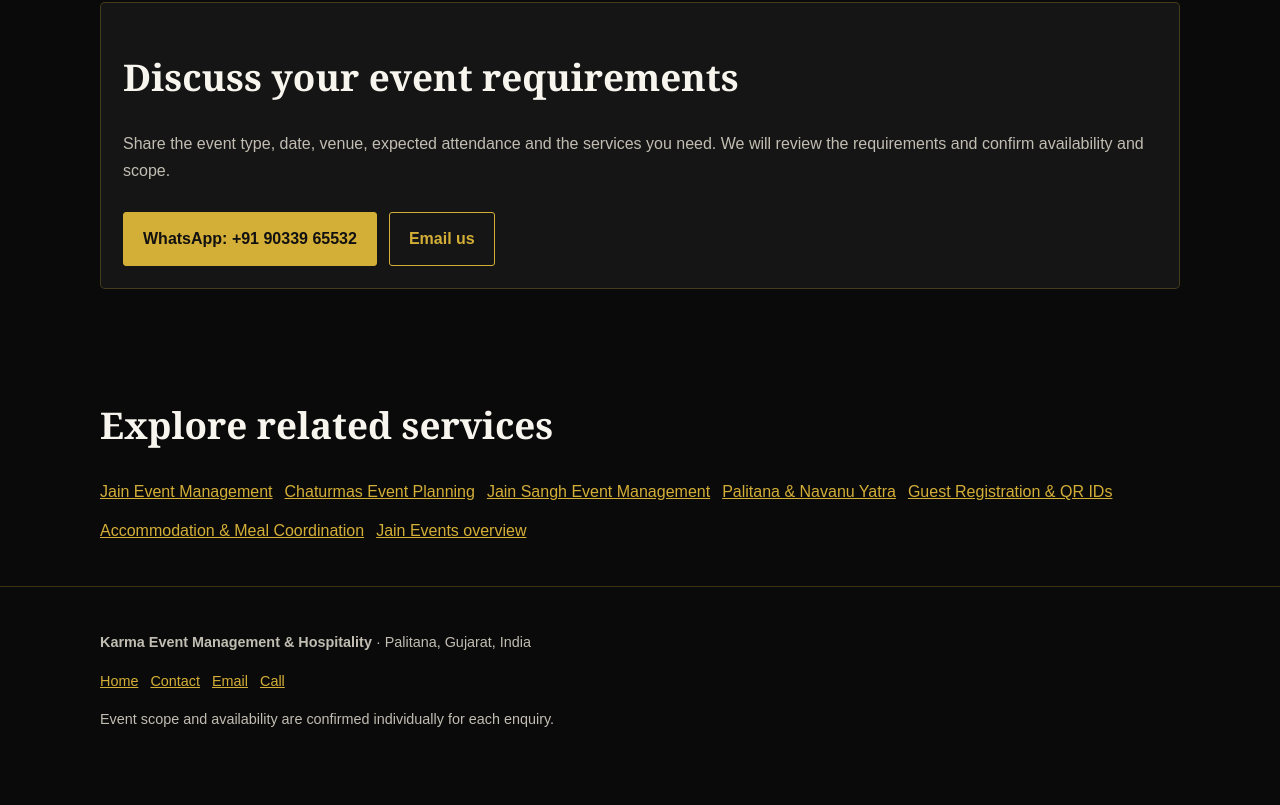
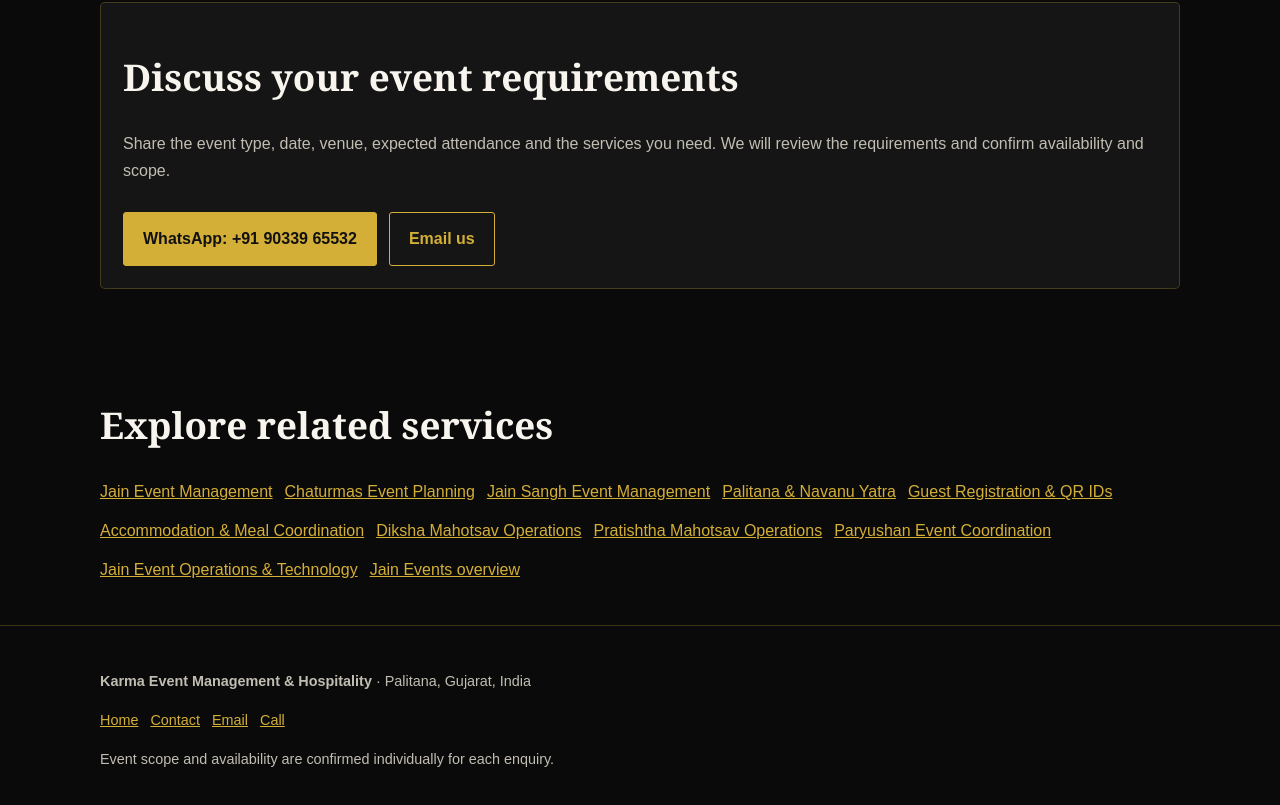
Before and after one commit to vishalsoni10/karma-new, a website: page jain-event-management.html in a window 1280 px wide. Shown: the part 2904-3709 px from the top of the page. Before the commit the page ends 3678 px from the top, so only its background shows below. Drawn offline with Linux system fonts and the light colour scheme.

Commit message:
Connect all Jain event service pages with contextual internal links

```diff
--- a/jain-event-management.html
+++ b/jain-event-management.html
@@ -78,6 +78,10 @@
 <a href="/palitana-yatra-management.html">Palitana & Navanu Yatra</a>
 <a href="/jain-guest-registration-management.html">Guest Registration & QR IDs</a>
 <a href="/jain-accommodation-meal-coordination.html">Accommodation & Meal Coordination</a>
+<a href="/diksha-mahotsav-management.html">Diksha Mahotsav Operations</a>
+<a href="/pratishtha-mahotsav-management.html">Pratishtha Mahotsav Operations</a>
+<a href="/paryushan-event-management.html">Paryushan Event Coordination</a>
+<a href="/jain-event-operations.html">Jain Event Operations & Technology</a>
 <a href="/#jain-events">Jain Events overview</a>
 </div></section>
 </div>
```
